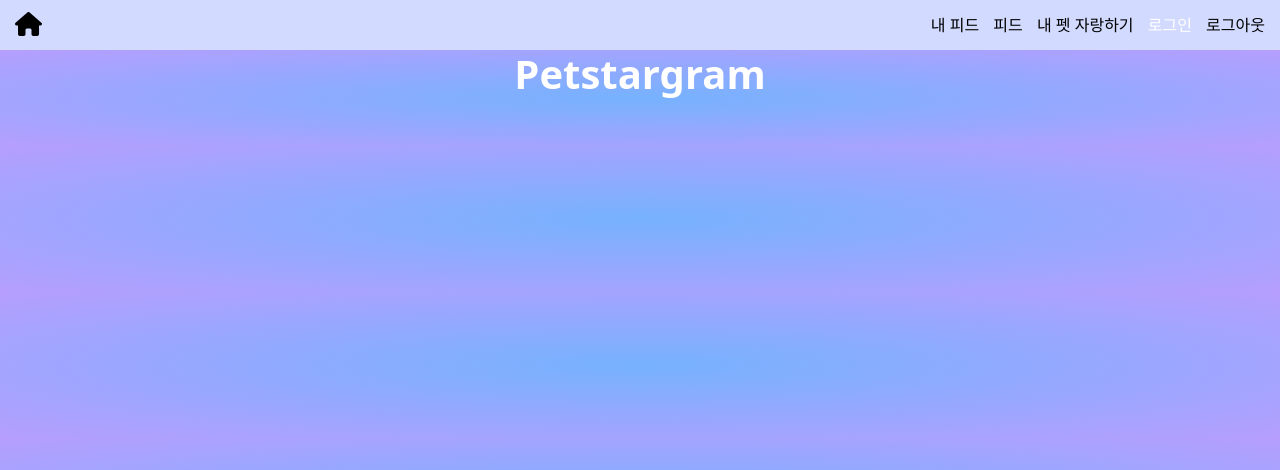
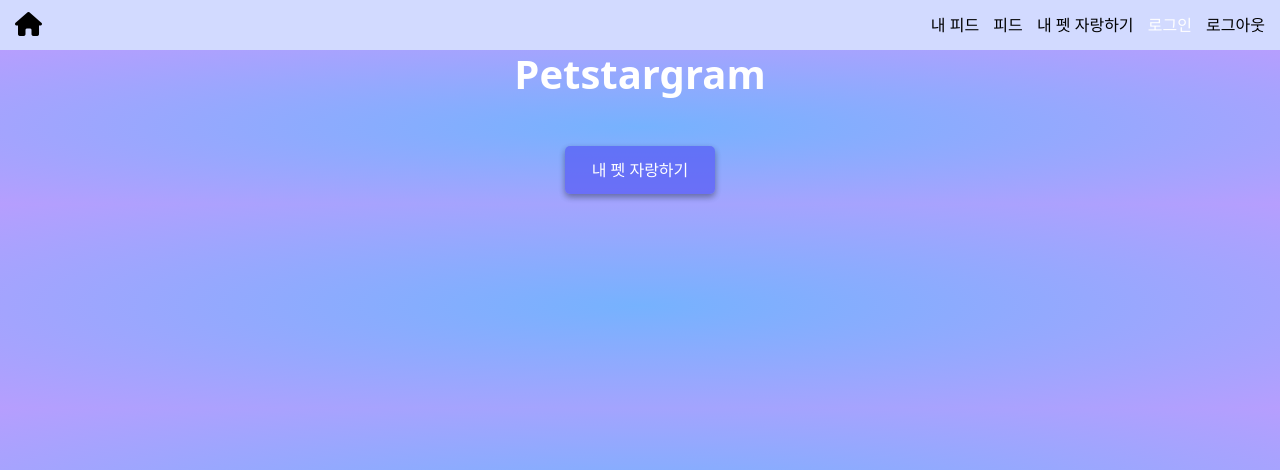
Before and after one commit to junvely/team19-toyproject, a Flask app: page / in a window 1280 px wide. Shown: the top 470 px of the page. Run offline with Flask 3, Linux system fonts and the light colour scheme; data that the repository does not hold is empty; some libraries are stand-ins or nearby versions.

Commit message:
내 펫 자랑하기 버튼 추가

```diff
--- a/back/static/css/index.css
+++ b/back/static/css/index.css
@@ -10,6 +10,7 @@ div {
 a {
   color: black;
 }
+
 a:link {
   text-decoration: none;
   margin-left: 5px;
@@ -61,10 +62,10 @@ i {
 }
 
 .main-container {
-   background: radial-gradient(#76b2fe, #b69efe);
-  ;
+  background: radial-gradient(#76b2fe, #b69efe);
 }
-.hero-section{
+
+.hero-section {
   align-items: flex-start;
   background: radial-gradient(#76b2fe, #b69efe);
   display: flex;
@@ -73,7 +74,7 @@ i {
   padding: var(--spacing-xxl) var(--spacing-l);
 }
 
-.card-grid{
+.card-grid {
   display: grid;
   grid-template-columns: repeat(1, 1fr);
   grid-column-gap: var(--spacing-l);
@@ -82,31 +83,31 @@ i {
   width: 100%;
 }
 
-@media(min-width: 540px){
-  .card-grid{
+@media(min-width: 540px) {
+  .card-grid {
     grid-template-columns: repeat(2, 1fr);
   }
 }
 
-@media(min-width: 960px){
-  .card-grid{
+@media(min-width: 960px) {
+  .card-grid {
     grid-template-columns: repeat(4, 1fr);
   }
 }
 
-.card{
+.card {
   list-style: none;
   position: relative;
 }
 
-.card:before{
+.card:before {
   content: '';
   display: block;
   padding-bottom: 150%;
   width: 100%;
 }
 
-.card__background{
+.card__background {
   background-size: cover;
   background-position: center;
   border-radius: var(--spacing-l);
@@ -123,32 +124,32 @@ i {
     transform 200ms linear;
 }
 
-.card:hover .card__background{
+.card:hover .card__background {
   transform: scale(1.05) translateZ(0);
 }
 
-.card-grid:hover > .card:not(:hover) .card__background{
+.card-grid:hover>.card:not(:hover) .card__background {
   filter: brightness(0.5) saturate(0) contrast(1.2) blur(20px);
 }
 
-.card__content{
+.card__content {
   left: 0;
   padding: var(--spacing-l);
   position: absolute;
   top: 0;
 }
 
-.card__category{
+.card__category {
   color: var(--text-light);
   font-size: 0.9rem;
   margin-bottom: var(--spacing-s);
   text-transform: uppercase;
 }
 
-.card__heading{
+.card__heading {
   color: var(--text-lighter);
   font-size: 1.9rem;
-  text-shadow: 2px 2px 20px rgba(0,0,0,0.2);
+  text-shadow: 2px 2px 20px rgba(0, 0, 0, 0.2);
   line-height: 1.4;
   word-spacing: 100vw;
 }
@@ -161,3 +162,27 @@ i {
 .logout {
   color: white;
 }
+
+.new-post {
+  display: flex;
+  justify-content: center;
+  align-items: center;
+  width: 150px;
+  line-height: 3rem;
+  color: #fff;
+  background-color: #5154f5a8;
+  border-radius: 5px;
+  box-shadow: 0 3px 6px rgba(0, 0, 0, 0.16), 0 3px 6px rgba(0, 0, 0, 0.23);
+  transition: all 0.3s;
+}
+
+.new-post:hover {
+  color: white;
+  background-color: #5153f5;
+}
+
+.new-post-box{
+  display: flex;
+  justify-content: center;
+  margin-bottom: 10px;
+}
--- a/back/templates/index.html
+++ b/back/templates/index.html
@@ -29,7 +29,7 @@
 <body>
   <nav class="navbar">
     <div>
-      <a href="/"><i class="fa-solid fa-house home" ></i></a>
+      <a href="/"><i class="fa-solid fa-house home"></i></a>
     </div>
     <div>
       <tr>
@@ -47,6 +47,7 @@
     <div class="heading">
       <h1 class="heading__title">Petstargram</h1>
       <p class="heading__credits"><a class="heading__link" target="_blank" href="https://dribbble.com/sl"> </a></p>
+      <div class="new-post-box"><a class="new-post" href="/feed/write">내 펫 자랑하기</a></div>
     </div>
 
     <link href="https://fonts.googleapis.com/css?family=Montserrat:400,700" rel="stylesheet">
@@ -60,12 +61,15 @@
             <h3 class="card__heading">내용</h3>
           </div>
         </a>
-      <div>
+        <div>
+
     </section>
+
+  </div>
 
 
 
-    </div>
+  </div>
   </div>
   <script>
     AOS.init();
```
